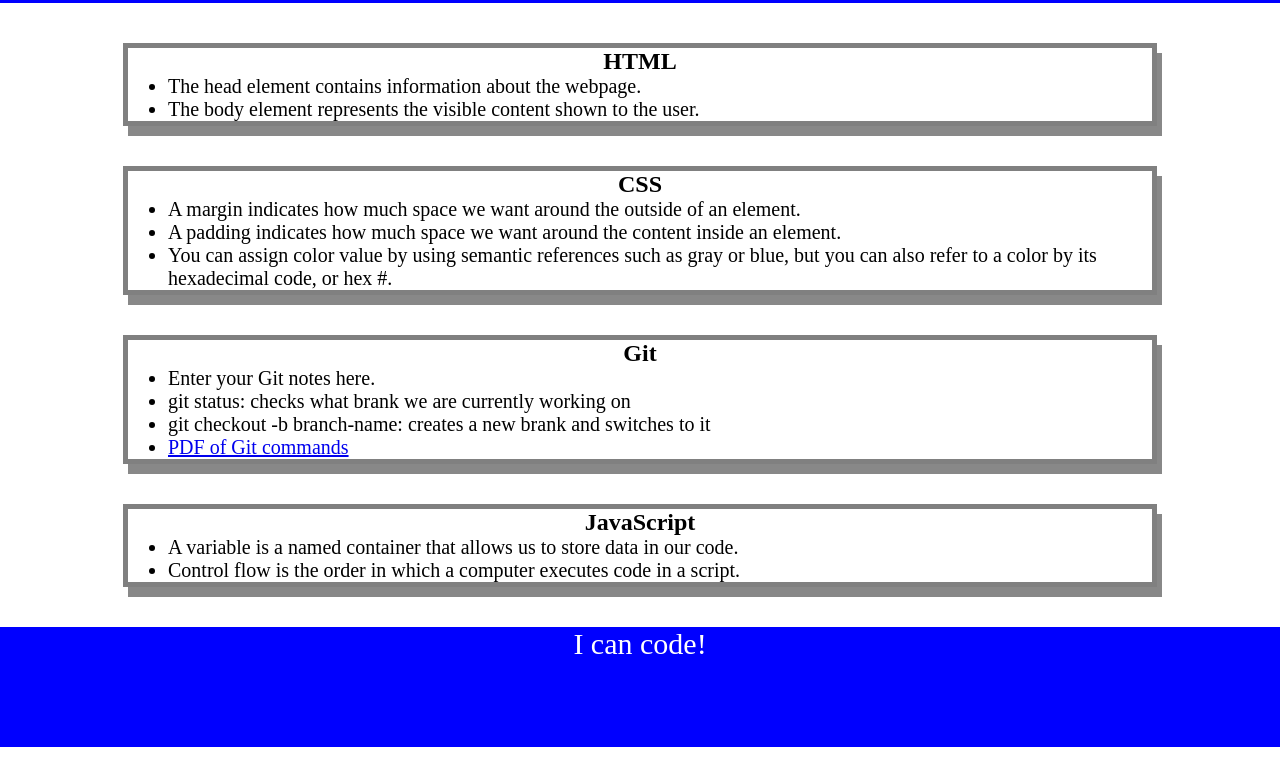
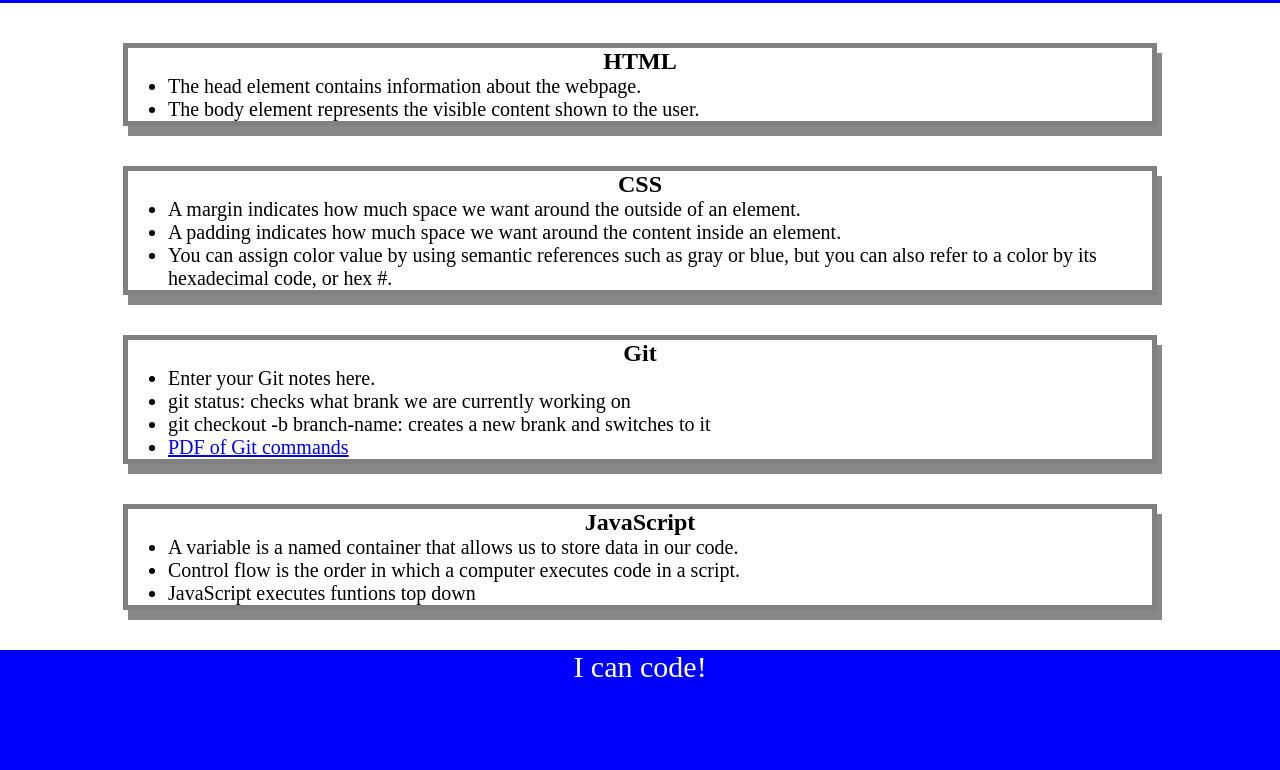
Before and after one commit to Tunestring/prework-study-guide, a plain HTML site: page index.html in a window 1280 px wide. Shown: the part 117-887 px from the top of the page. Before the commit the page ends 864 px from the top, so only its background shows below. Drawn offline with Linux system fonts and the light colour scheme.

Commit message:
Added JS to Prework Study Guide

```diff
--- a/index.html
+++ b/index.html
@@ -46,6 +46,7 @@
        <ul>
         <li>A variable is a named container that allows us to store data in our code.</li>
         <li>Control flow is the order in which a computer executes code in a script.</li>
+        <li>JavaScript executes funtions top down</li>
        </ul>
 
       </section>
```
